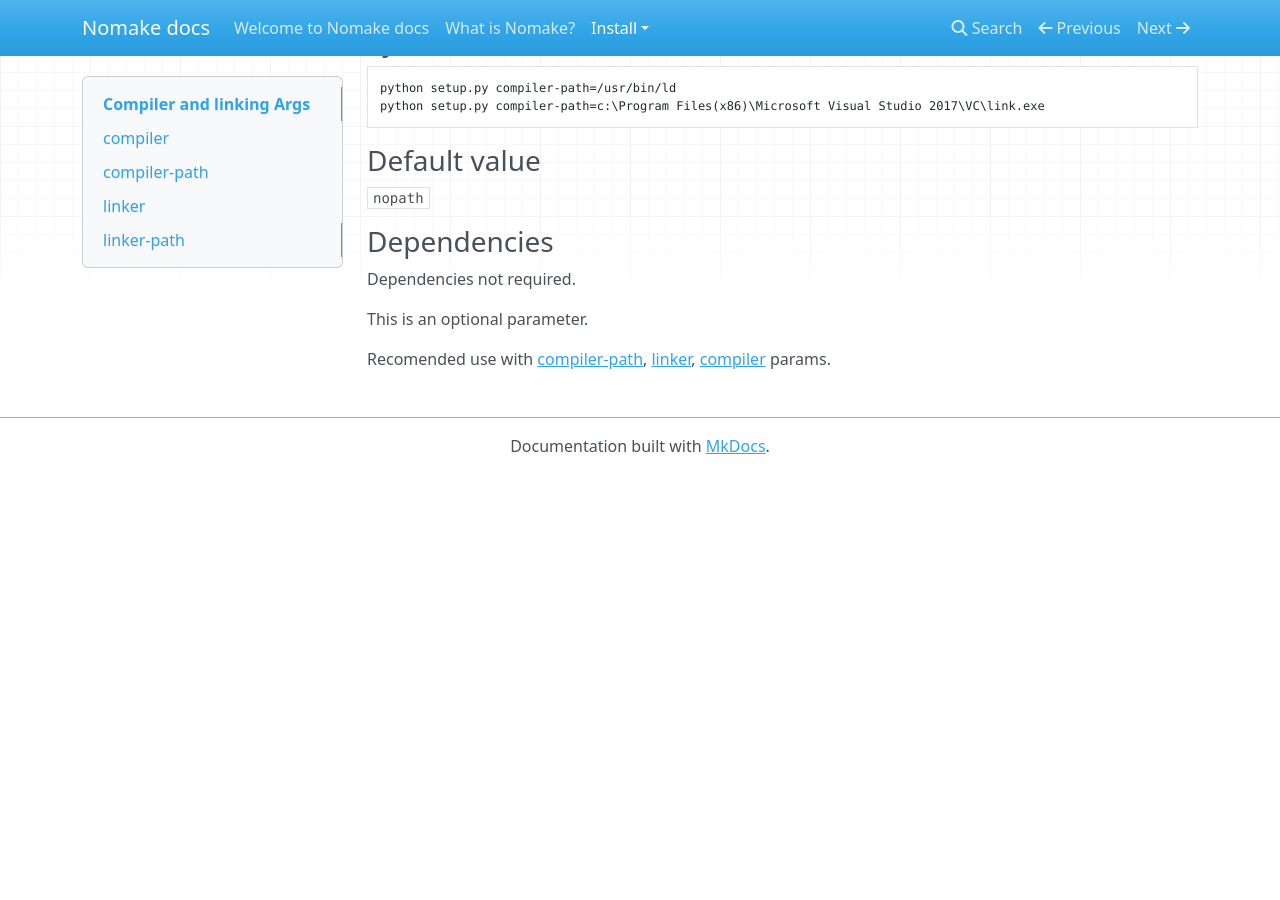
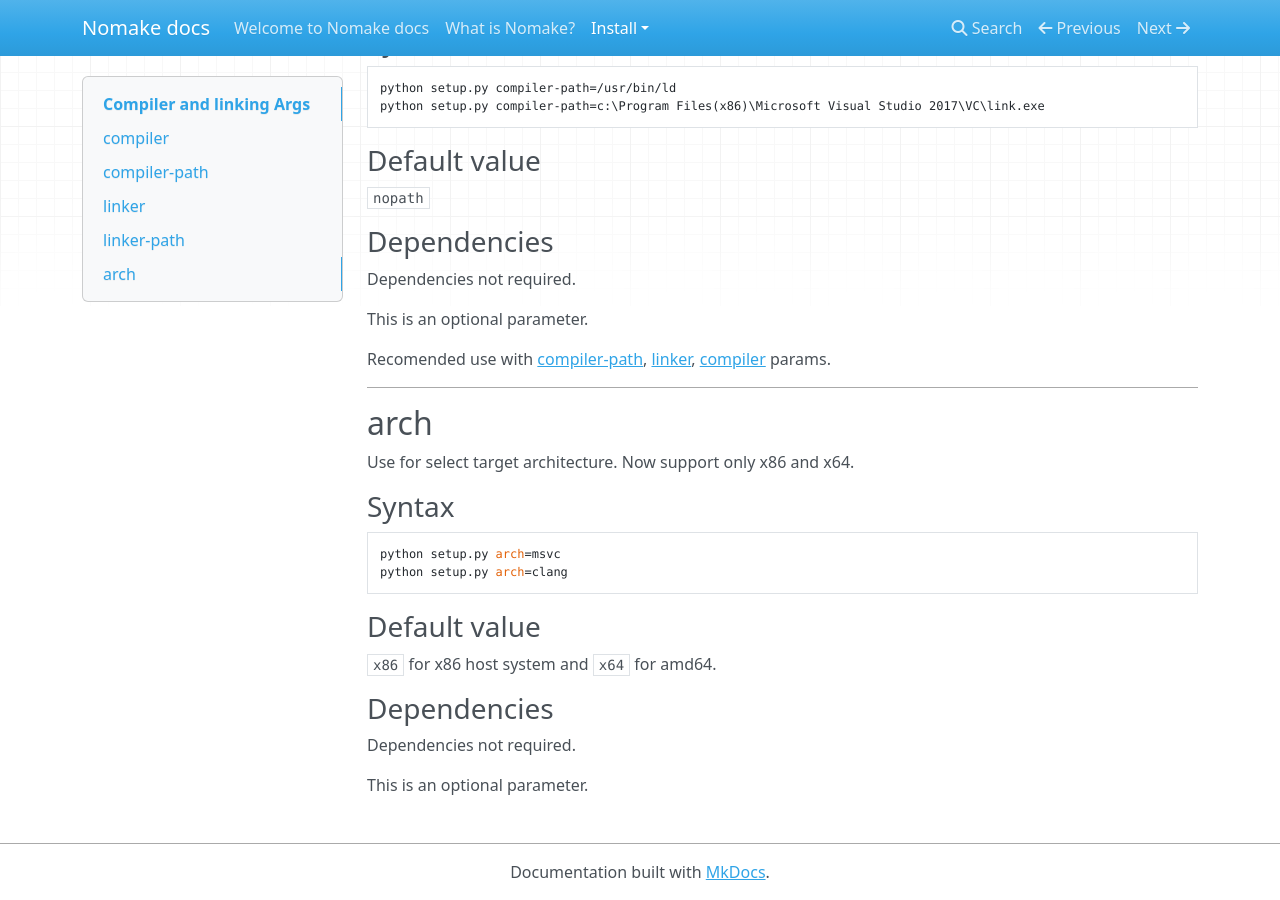
Before and after one commit to VSEGA/nomake-build, an MkDocs documentation site: the page built from docs/docs/install/args/compilerlink.md, in a window 1280 px wide and 900 px high, scrolled down 1775 px. Built offline with MkDocs 1.6.1, drawn with Linux system fonts in a browser that asks for light colours; nearby versions of some CDN libraries; before the commit the page ends 2249 px from its top, so only the background shows below that.

Commit message:
Add arch flag docs

````diff
--- a/docs/docs/install/args/compilerlink.md
+++ b/docs/docs/install/args/compilerlink.md
@@ -97,3 +97,22 @@ Dependencies not required.
 This is an optional parameter.
 
 Recomended use with [compiler-path](#compiler-path), [linker](#linker), [compiler](#compiler)  params.
+
+---
+
+## arch
+Use for select target architecture. Now support only x86 and x64.
+### Syntax
+
+```bash
+python setup.py arch=msvc
+python setup.py arch=clang
+```
+### Default value
+
+`x86` for x86 host system and `x64` for amd64.
+
+### Dependencies
+Dependencies not required.
+
+This is an optional parameter.
````
